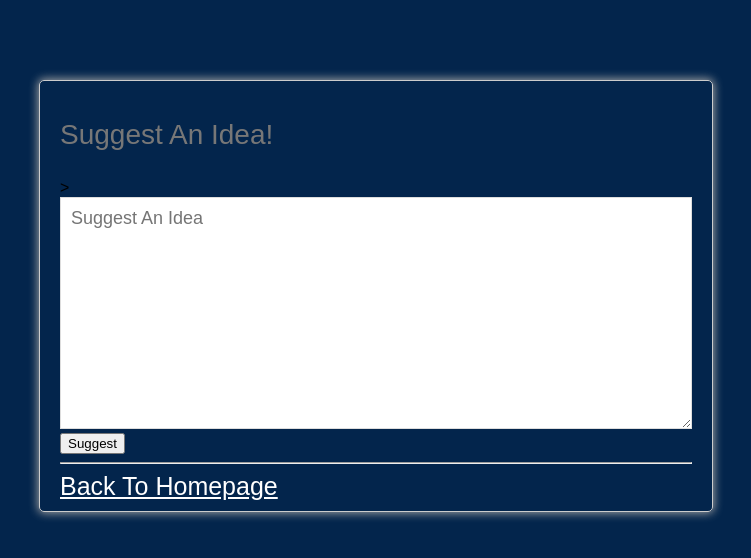
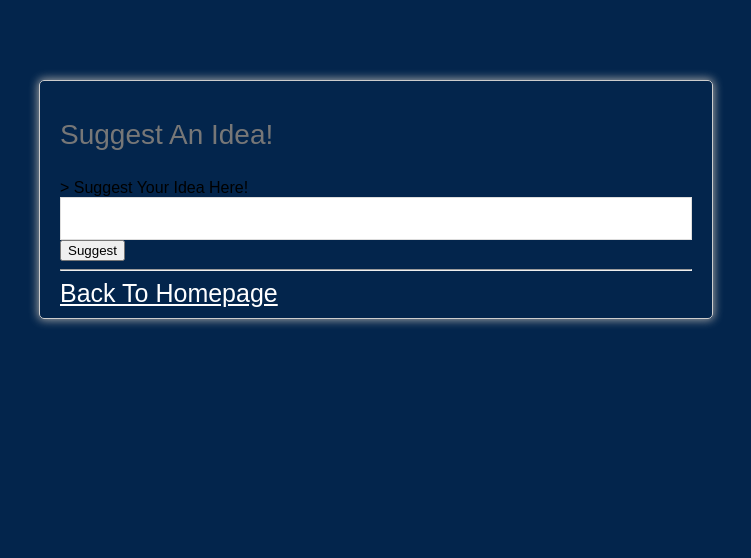
Before and after one commit to AandKProductions/A-K-Productions-Website, a plain HTML site: page comment.html in a window 1280 px wide. Shown: the whole page, without its empty margins (285-1036 px from the left). Drawn offline with Linux system fonts and the light colour scheme.

Commit message:
Update comment.html

```diff
--- a/comment.html
+++ b/comment.html
@@ -7,7 +7,9 @@
         <div class="comment-box">
             <p class="suggest">Suggest An Idea!</p>
             <form class="comment-form" action="https://formsubmit.co/29adaa100119622684be7b2acb3658e5" method="POST">>
-                <textarea rows="10" name="suggestion" placeholder="Suggest An Idea"></textarea>
+                <label for="emailinfo" class="form-label">Suggest Your Idea Here!</label>
+                               <input type="suggestions" class="form-control" name="Suggestion" id="suggestion-info">
+
                 <button type="submit">Suggest</button>
                 <hr>
                 <a href="index.html">Back To Homepage</a>
```
